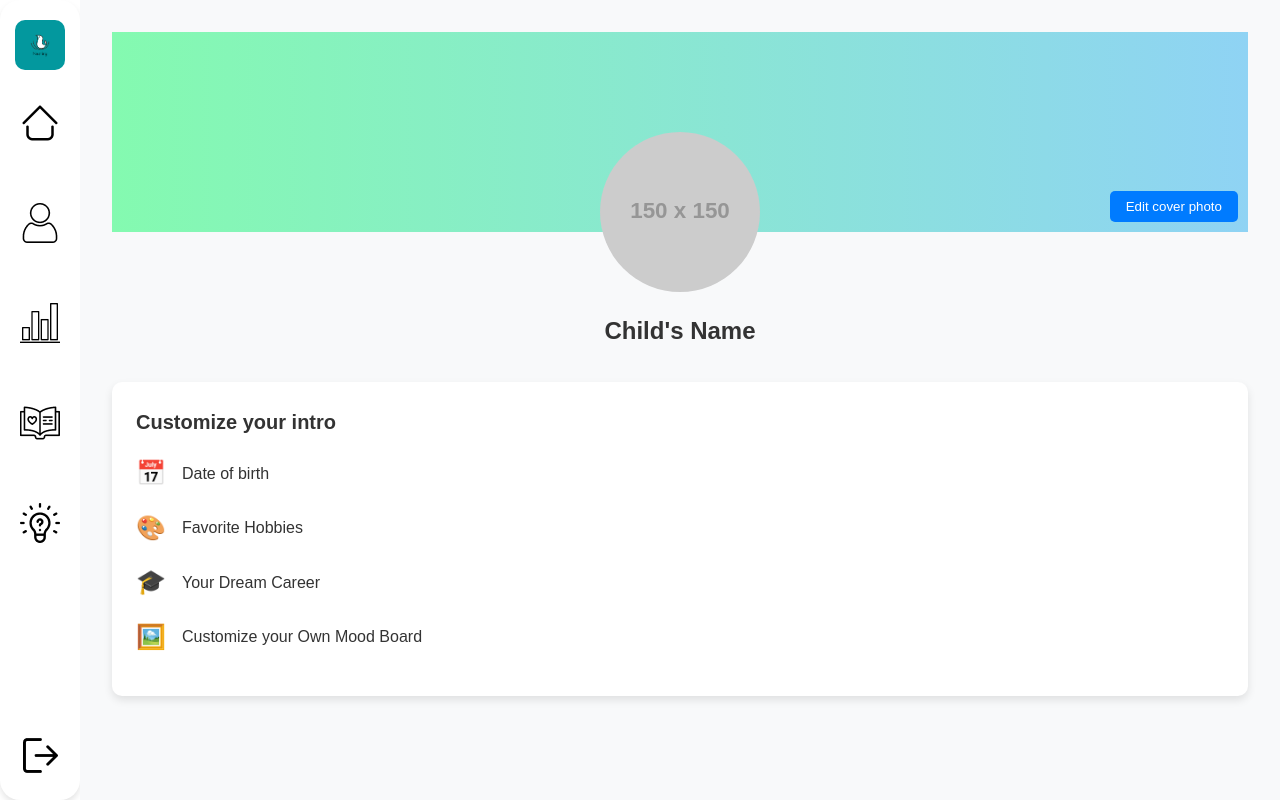
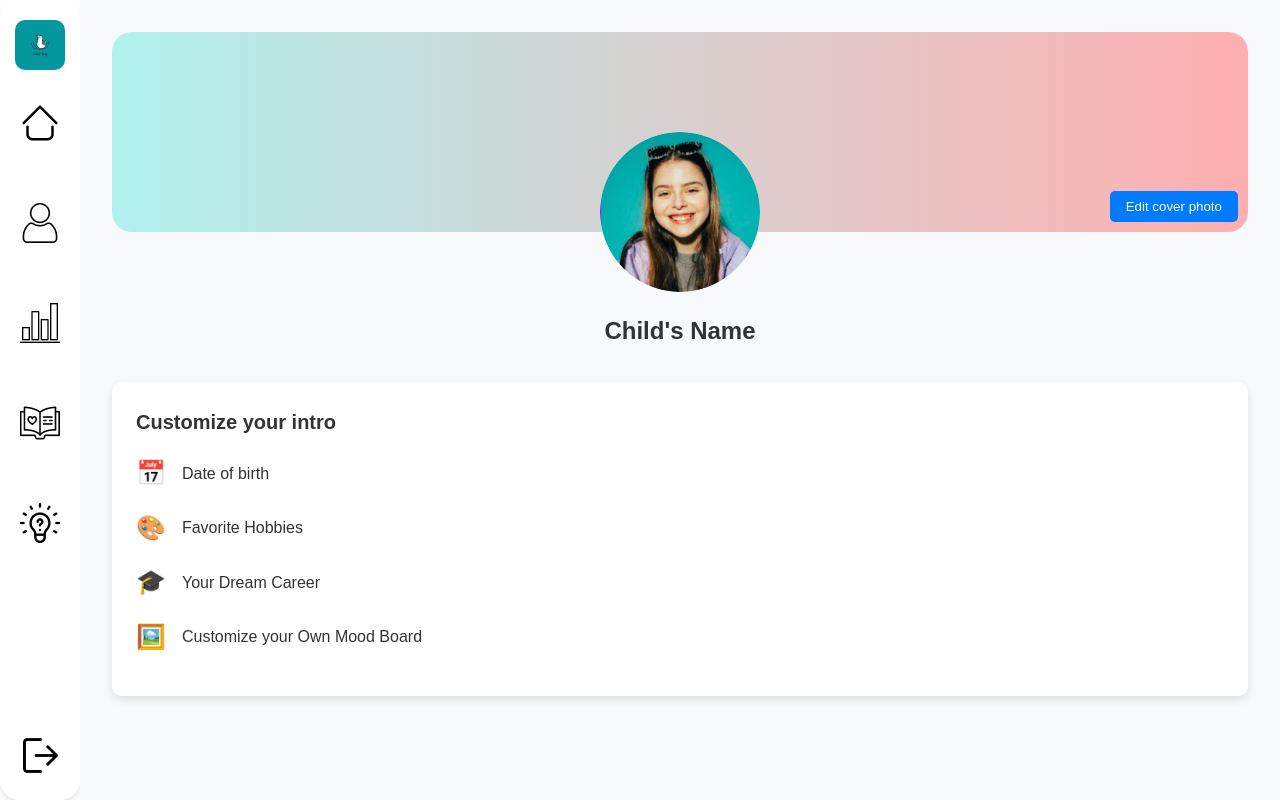
Before and after one commit to Yasmina-Maddah/nestling-frontend, a React (Create React App) app: page /Profile in a window 1280 px wide. Built offline with nearby package versions, Linux system fonts and the light colour scheme.

Commit message:
Edited the Profile Page

```diff
--- a/src/components/ProfileHeader/ProfileHeader.css
+++ b/src/components/ProfileHeader/ProfileHeader.css
@@ -6,8 +6,9 @@
 
   .cover-photo {
     height: 200px;
-    background: linear-gradient(to right, #84fab0, #8fd3f4);
+    background: linear-gradient(to right, #B0F1EE, #FFAFB0);
     position: relative;
+    border-radius: 20px;
   }
 
   .edit-cover-button {
--- a/src/components/ProfileHeader/ProfileHeader.jsx
+++ b/src/components/ProfileHeader/ProfileHeader.jsx
@@ -1,5 +1,6 @@
 import React from "react";
 import "./ProfileHeader.css";
+import ProfilePhoto from "../../assets/images/ProfilePhoto.png";
 
 const ProfileHeader = () => {
   return (
@@ -9,7 +10,7 @@ const ProfileHeader = () => {
       </div>
       <div className="profile-picture-container">
         <img
-          src="https://via.placeholder.com/150"
+          src={ProfilePhoto}
           alt="Child's Profile"
           className="profile-picture"
         />
```
